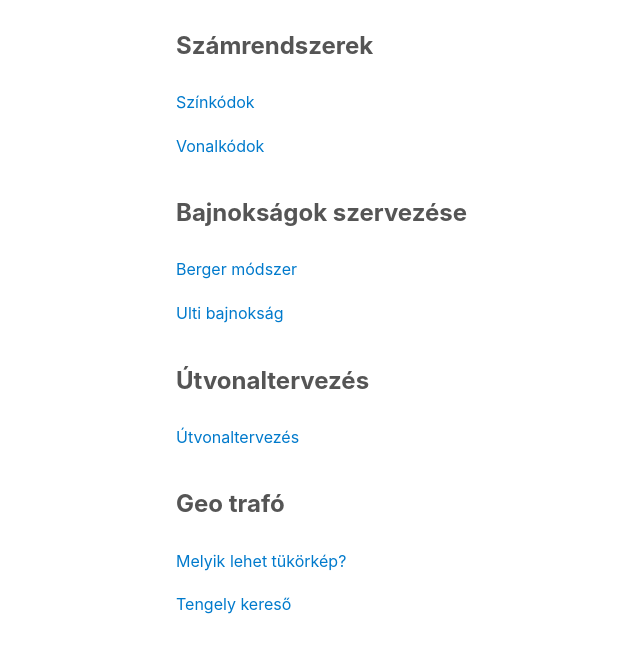
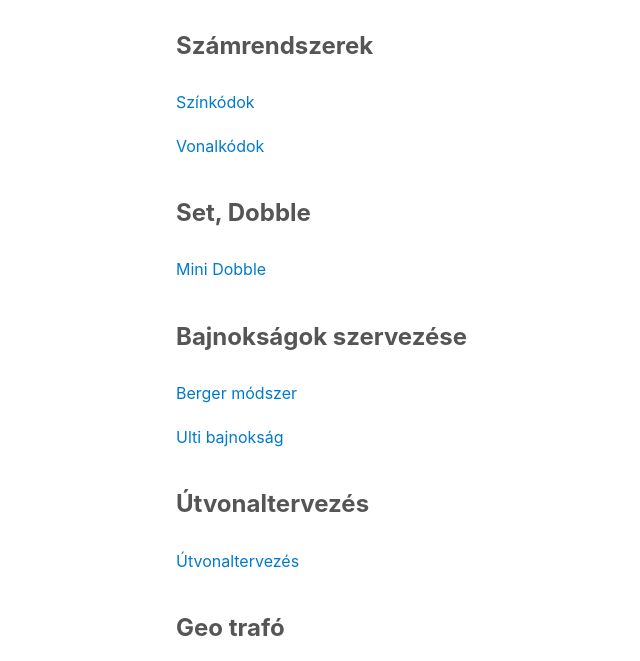
Before and after one commit to rekababuska/orakakonyvbol, a plain HTML site: page index.html in a window 1280 px wide. Shown: the part 108-769 px from the top of the page, without its empty margins (64-704 px from the left). Drawn offline with Linux system fonts and the light colour scheme.

Commit message:
added/modified files

```diff
--- a/index.html
+++ b/index.html
@@ -47,6 +47,13 @@
         <li><a href="./szamrendszerek/vonalkod.html">Vonalkódok</a></li>
     </ul>
 
+    <h2>Set, Dobble</h2>
+    <ul>
+        <li><a href="./set_dobble/mini_ dobble.html">Mini Dobble</a></li>
+
+    </ul>
+
+
     <h2>Bajnokságok szervezése</h2>
     <ul>
         <li><a href="./bajnoksag/berger_modszer.html">Berger módszer</a></li>
```
Also changed, not shown: 1 other file.
